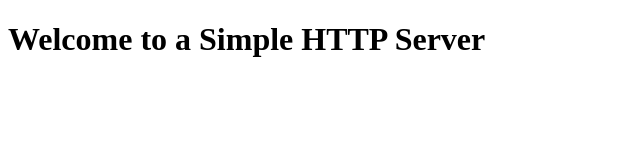
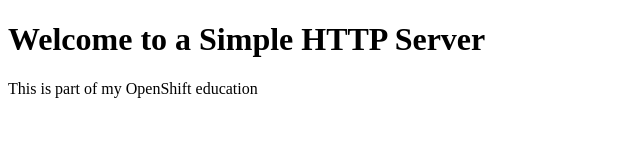
Before and after one commit to swefredde/os-simple-http, a plain HTML site: page index.html in a window 1280 px wide. Shown: the whole page, without its empty margins (0-640 px from the left). Drawn offline with Linux system fonts and the light colour scheme.

Commit message:
Update index.html

```diff
--- a/index.html
+++ b/index.html
@@ -1,9 +1,10 @@
 <!DOCTYPE html>
 <html>
 <head>
-<title>Simple HTTp Server</title>
+<title>Simple HTTP Server</title>
 </head>
 <body>
 <h1>Welcome to a Simple HTTP Server</h1>
+  <p>This is part of my OpenShift education</p>
 </body>
 </html>
```
